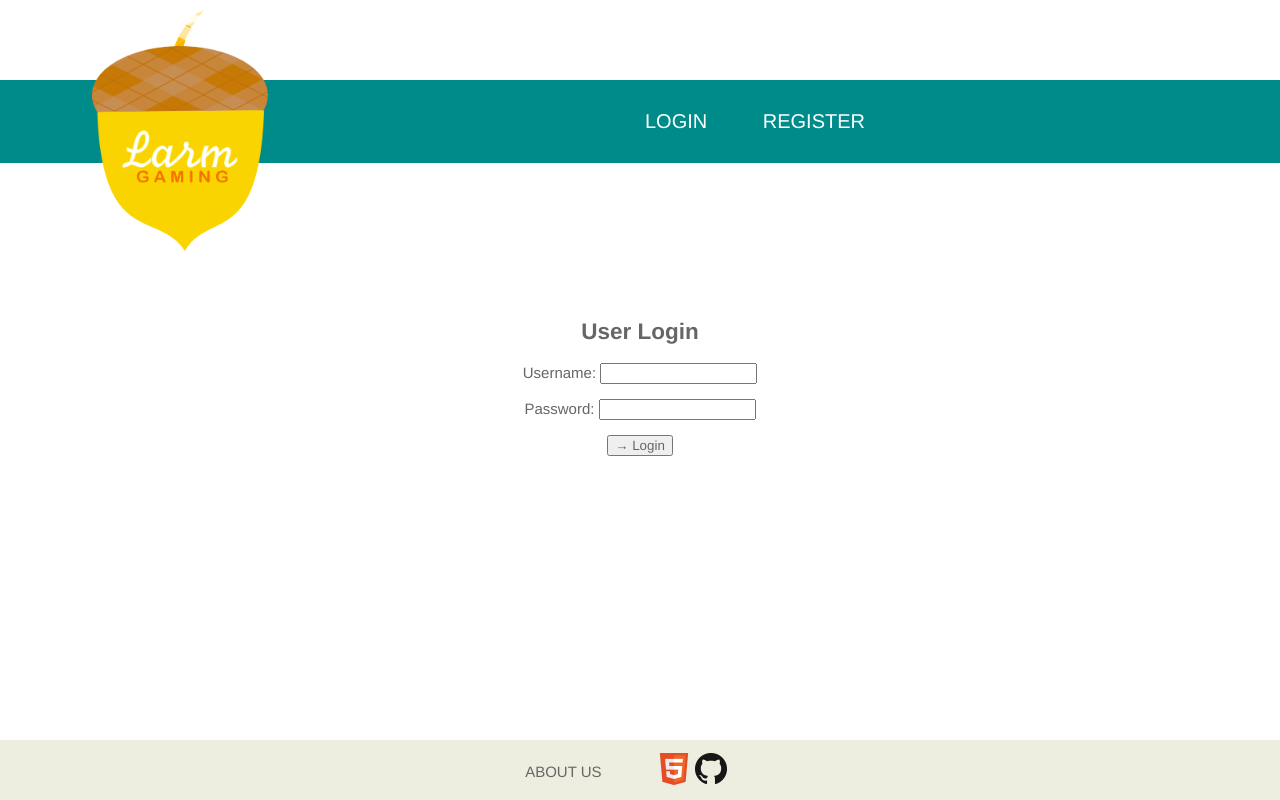
After one commit to Team-LARM/LARM, a PHP site: page /login.php in a window 1280 px wide. The commit adds this page. Run offline with PHP 8.4, Linux system fonts and the light colour scheme.

Commit message:
Basic CSS structure is done, complete page template was finished.  Basic login, registration, and about us pages were made

```diff
--- a/css/styles.css
+++ b/css/styles.css
@@ -1,7 +1,6 @@
 * {
-    font-family:"Helvetica,Arial";
+    font-family:'Helvetica','Arial';
     color:rgb(102,102,102);
-    text-align:center;
 }
 
 html {
@@ -18,6 +17,18 @@ img {
     height:auto;
 }
 
+input {
+	text-align:left;
+	}
+
+a:link {
+	text-decoration:none;
+	}
+
+a:hover {
+	font-weight:bold;
+	}
+
 head {
 
 }
@@ -30,23 +41,106 @@ body {
 }
 
 .pageContainer {
+    position:relative;
+    min-height:100%;
+    font-size:1.5rem;
+}
+
+.headerContainer {
+    width:100%;
+    height:auto;
+    text-align:center;
+}
+
+.headerLeft {
+    position:absolute;
+    top:1rem;
+    left:8rem;
+    width:20rem;
+}
+
+.headerRight{
+    position:relative;
+    width:auto;
+    height:auto;
+    overflow:hidden;
+    margin-left:28rem;
+    padding-top:3rem;
+    padding-bottom:3rem;
+    color:white;
+    font-size:2rem;
+}
+
+.headerRight a {
+    color:white;
+    padding-right:5rem;
+    text-align:center;
+}
+
+.headerRight a:hover {
+	color:white;
+    -webkit-text-fill-color:white;
+    -webkit-text-stroke-width:1px;
+    -webkit-text-stroke-color:white;
+    font-weight:bold;
 
 }
 
-.headerContainer {
-    vertical-align:middle;
-    margin-left:auto;
-    margin-right:auto;
+
+.headerBanner {
+    position:absolute;
+    top:8rem;
+    left:0;
     width:100%;
-    font-size:1.6rem;
-    height:20rem;
+    height:auto;
     background:rgb(0,139,139);
+    height:auto;
 }
 
+
 .bodyContainer {
+    text-align:justify;
+    padding-bottom:8rem;
+    padding-top:30rem;
+    padding-left:8rem;
+    padding-right:8rem;
+}
+
+.footerContainer {
+    position:absolute;
+    bottom:0;
+    left:0;
+    width:100%;
+    font-size:1.5rem;
+    height:6rem;
+    background:rgb(238,238,224);
+}
+
+.footerLeft {
+    float:left;
+    text-align:right;
+    padding-top:2.25rem;
+    padding-bottom:2rem;
+    width:47%;
 
 }
 
-.footerContainer {
+.footerRight {
+    float:right;
+    padding-right:2rem;
+    width:47%;
+    text-align:left;
 
 }
+
+.twolineAuth {
+    text-align:center;
+    padding-bottom:8rem;
+    padding-top:30rem;
+    padding-left:8rem;
+    padding-right:8rem;
+}
+
+
+.footerRight img {
+    padding-top:1.25rem;
--- /dev/null
+++ b/login.php
@@ -0,0 +1,128 @@
+<!DOCTYPE html>
+
+
+<!-- PHP implementation for different CEFNS site/database.  We can change this as necessary but this includes much of the injection and string verification-->
+
+<!--Sanitization of input strings-->
+<!--sha1 encryption of passwords for database storage-->
+<!--uses separate script/PDO connection standard for database-->
+<!--catches exceptions and posts back to itself, redirects user to their own page if login was successful-->
+
+<?php /*
+
+include 'mysql_scripts.php';
+$message = "";
+$result = array();
+
+if($_SERVER["REQUEST_METHOD"] == "POST") {
+
+    session_start();
+
+    if (isset($_SESSION['userID']))
+        $message = 'User is already logged in';
+
+    if(!isset($_POST['incub_username'], $_POST['incub_password']))
+        $message = 'Please enter a valid username/password';
+
+    elseif(strlen($_POST['incub_username']) > 20 || strlen($_POST['incub_username']) < 5)
+        $message = 'Incorrect length for username';
+
+    elseif(strlen($_POST['incub_password']) > 20 || strlen($_POST['incub_password']) < 5)
+        $message = 'Incorrect length for password';
+
+    elseif(ctype_alnum($_POST['incub_username']) != true)
+        $message = 'Username must be alpha-numeric';
+
+    elseif(ctype_alnum($_POST['incub_password']) != true)
+        $message = 'Password must be alpha-numeric';
+
+    else {
+        $incub_username = filter_var($_POST['incub_username'], FILTER_SANITIZE_STRING);
+        $incub_password = filter_var($_POST['incub_password'], FILTER_SANITIZE_STRING);
+        $incub_password = sha1($incub_password);
+
+        $dbh = connectMySQL();
+
+        try {
+
+            $stmt = $dbh->prepare("SELECT incub_userID, incub_username, incub_password, active FROM incub_users WHERE incub_username = :incub_username AND incub_password = :incub_password");
+
+            $stmt->bindParam(':incub_username', $incub_username, PDO::PARAM_STR);
+            $stmt->bindParam(':incub_password', $incub_password, PDO::PARAM_STR, 40);
+            $stmt->execute();
+
+            $result = $stmt->fetch(PDO::FETCH_ASSOC);
+            $userID = $result['incub_userID'];
+            $userStatus = $result['active'];
+
+            if($userID == false || $userStatus == 0)
+                $message = 'Login failed';
+
+            else {
+                $_SESSION['userID'] = $userID;
+                $message = 'You are now logged in';
+            }
+        }
+
+        catch(Exception $e) {
+            $message = 'We are unable to process your request.  Please contact the webadmin';
+        }
+    }
+
+}
+
+*/?>
+
+<html>
+<head>
+    <title>LARM > Login</title>
+    <link href="css/styles.css" type="text/css" rel="stylesheet" />
+    </head>
+
+<body>
+    <div class="pageContainer">
+
+    <div class="headerContainer">
+        <div class="headerBanner">
+            <div class="headerRight">
+            <a href="login.php">LOGIN</a>
+            <a href="register.php">REGISTER</a>
+            </div>
+        </div>
+        <div class="headerLeft">
+            <a href="index.php"><img src="images/LARMGaming.png" alt="LARM Gaming" title="LARM Gaming" width="176" height="240"></a>
+            </div>
+        </div>
+    <div class="twolineAuth">
+        <h2>User Login</h2>
+            <form method="POST" action="
+            <?php echo htmlspecialchars($_SERVER["PHP_SELF"]);?>">
+                <p><label for="incub_username">Username: </label><input type="text" id="incub_username" name="incub_username" value="" maxlength="20" /></p>
+
+                <p><label for="incub_password">Password: <label><input type="password" id="incub_password" name="incub_password" value="" maxlength="20" /></p>
+
+                <p><input type="submit" value="&rarr; Login" /></p>
+            </form>
+            <p><?php
+                    // Message display code and redirect for successful login
+                    /* echo $message;
+                    if ($message == 'You are now logged in')
+                        header("Refresh:3; url=index.php");*/
+                ?></p>
+                </div>
+
+    <div class="footerContainer">
+        <div class="footerLeft">
+            <a href="about.php">ABOUT US</a>
+            </div>
+
+        <div class="footerRight">
+            <img src="images/HTML5_Badge_64.png" alt="made with HTML5" title="made with HTML5" width="32" height="32">
+            <a href="https://github.com/team-larm/LARM"><img src="images/GitHub-Mark-64px.png" alt="visit project on GitHub" title="visit project on GitHub" height="32" width="32"></a>
+
+            </div>
+        </div>
+    </div>
+    </body>
+
+</html>
```
Also changed, not shown: about.php (added, +71 -0 lines), index.php (+33 -12 lines), page_template.php (+26 -16 lines), register.php (added, +130 -0 lines), images/GitHub-Mark-64px.png (added), images/HTML5_Badge_64.png (added), images/LARMGaming.png (added), images/LARMGaming.svg (added), images/a.png (added), images/ell.png (added), images/m.png (added), images/r.png (added).
